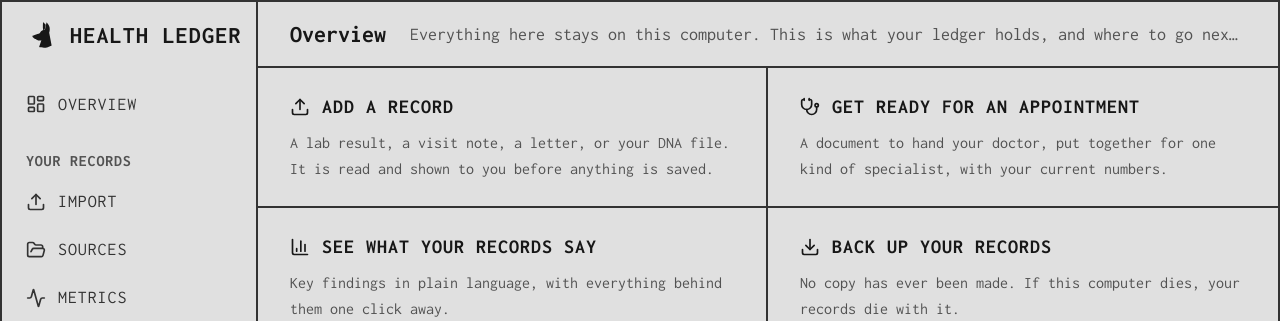
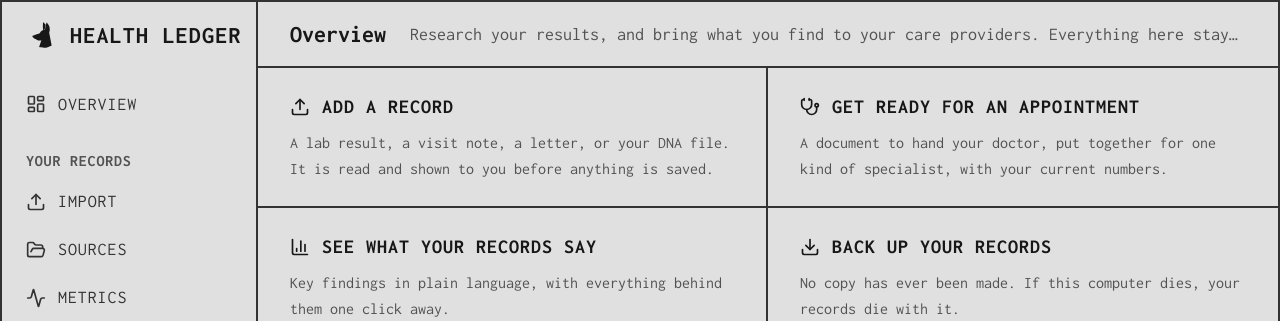
Before and after one commit to nobhad/health-ledger, a Flask app: template templates/overview.html in a window 1280 px wide. Shown: the top 321 px of the page. Run offline with Flask 2, Linux system fonts and the light colour scheme; the template is opened without the code that fills it, so the values that code supplies are empty; some libraries are stand-ins or nearby versions.

Commit message:
Say what it is for: research your results, bring what you find to your care providers
Noelle, 2026-10-05: the records are the material; the point is working
through them and taking the findings to the people who treat you. The README
opens with that, and so do the Overview page and the documentation index.
It helps a person research; it does not interpret, and the README says so.

```diff
--- a/templates/overview.html
+++ b/templates/overview.html
@@ -4,7 +4,7 @@
 {% block page_body_class %} page-body--flush{% endblock %}
 
 {% block page_title %}Overview{% endblock %}
-{% block page_description %}Everything here stays on this computer. This is what your ledger holds, and where to go next.{% endblock %}
+{% block page_description %}Research your results, and bring what you find to your care providers. Everything here stays on this computer.{% endblock %}
 
 {% block content %}
 {% if notice %}
```
Also changed, not shown: README.md, docs/README.md.
